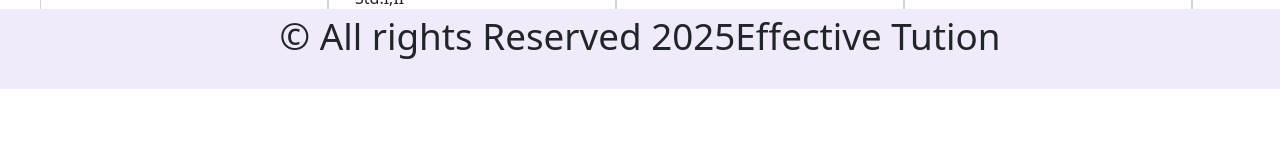
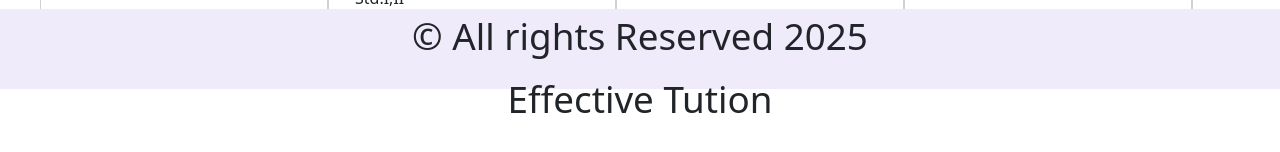
Before and after one commit to Neha7758/EffectiveTuition, a plain HTML site: page index.html in a window 1280 px wide. Shown: the part 706-858 px from the top of the page. Drawn offline with nearby package versions, Linux system fonts and the light colour scheme.

Commit message:
Update index.html

```diff
--- a/index.html
+++ b/index.html
@@ -182,7 +182,7 @@ margin:0px;
 </div></div> </div>
 <div class="footer">
     <footer>
-        &copy <span>All rights Reserved 2025</span><span>Effective Tution</span></footer>
+        &copy <span>All rights Reserved 2025</span><h3></h3>Effective Tution</h3></footer>
       </footer>
 </div>
     <!-- <h1>Welcome to Effective Tution, World's best teaching institute for kids.</h1> -->
```
